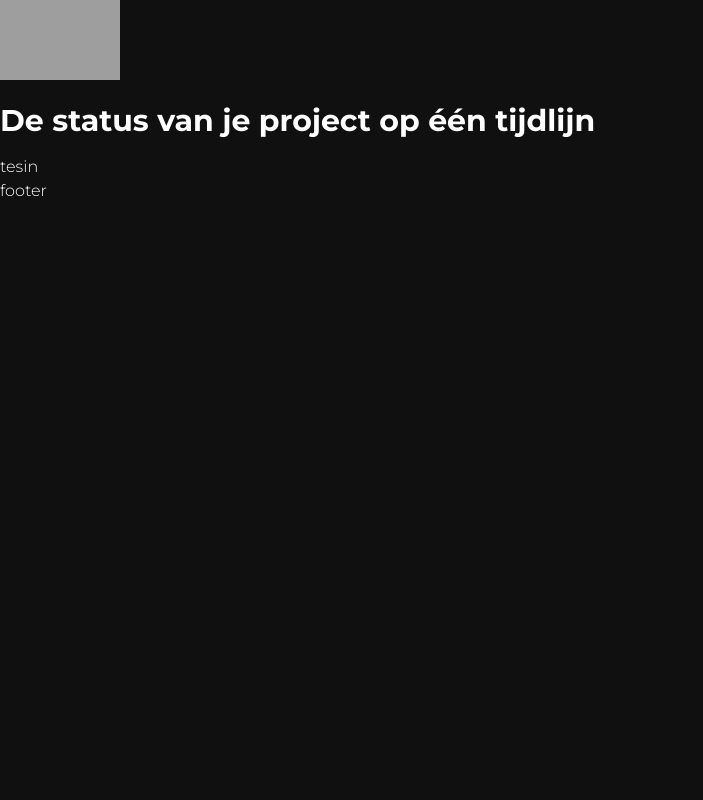
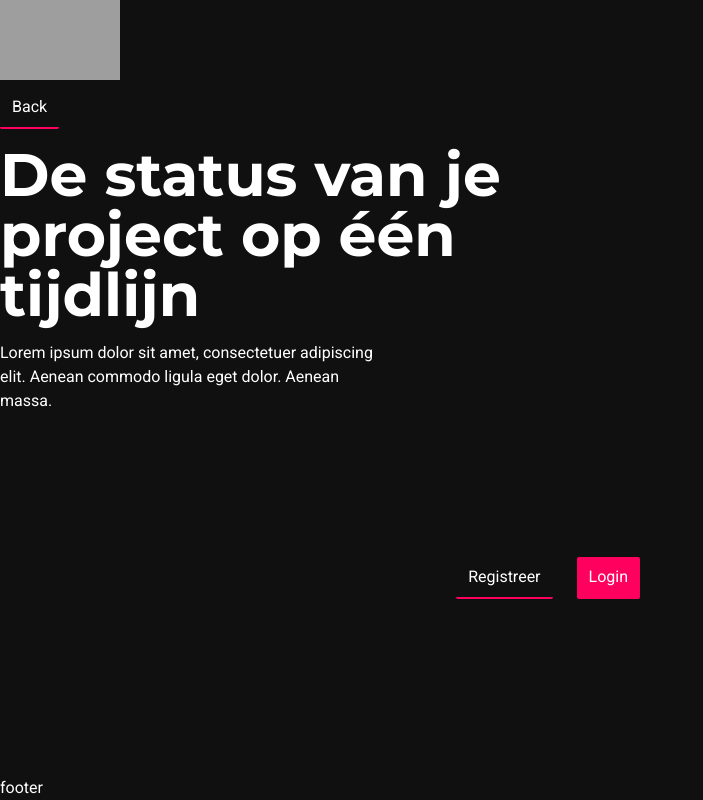
Before and after one commit to SANDR7/nan-timeline, a Next.js app: page / in a window 1280 px wide. Shown: the whole page, without its empty margins (0-703 px from the left). Built offline with nearby package versions, Linux system fonts and the light colour scheme; grey boxes are pictures that could not be loaded.

Commit message:
updated files

```diff
--- /dev/null
+++ b/components/functional/BackButton.jsx
@@ -0,0 +1,15 @@
+import React from "react";
+import { useRouter } from "next/router";
+import {capitalize} from '../../hooks/custom_methods'
+
+const BackButton = ({ name = "back"}) => {
+  const Router = useRouter();
+
+  return (
+    <button onClick={() => window.history.back()} className="custom-button-border">
+      {capitalize(name)}
+    </button>
+  );
+};
+
+export default BackButton;
--- /dev/null
+++ b/components/functional/RouteButton.jsx
@@ -0,0 +1,20 @@
+import React from "react";
+import { useRouter } from "next/router";
+
+const RouteButton = ({ route, name = "button", border = false }) => {
+  const Router = useRouter();
+  const curr_route = Router.pathname;
+  const next_route = route.toLowerCase();
+
+  return (
+    <button
+      onClick={() => Router.push(`${next_route || curr_route}`)}
+      title={name}
+      className={`${border ? "custom-button-border" : "custom-button"} `}
+    >
+      {name !== "" ? name : "button"}
+    </button>
+  );
+};
+
+export default RouteButton;
--- a/components/layout/content.jsx
+++ b/components/layout/content.jsx
@@ -1,4 +1,5 @@
 import React from "react";
+import BackButton from "../functional/BackButton";
 import Footer from "./footer";
 import Header from "./header";
 
@@ -6,7 +7,11 @@ const Content = ({ children }) => {
   return (
     <>
       <Header />
-      <main>{children}</main>
+      <BackButton />
+      <main className="grid grid-cols-6">
+        <div className="col-span-4 lg:w-9/12">{children}</div>
+        {/* <Graphic/> */}
+      </main>
       <Footer />
     </>
   );
--- a/components/layout/footer.jsx
+++ b/components/layout/footer.jsx
@@ -2,8 +2,9 @@ import React from 'react'
 
 const Footer = () => {
     return (
-        <footer>
+        <footer className="absolute bottom-0">
             footer
+
         </footer>
     )
 }
--- a/components/layout/partials/MainTitle.jsx
+++ b/components/layout/partials/MainTitle.jsx
@@ -1,7 +1,7 @@
 import React from "react";
 
 const MainTitle = ({ title = "De status van je project op één tijdlijn" }) => {
-  return <h2 className="font-bold text-3xl my-4">{title}</h2>;
+  return <h2 className="font-bold text-6xl my-4 font-montserrat">{title}</h2>;
 };
 
 export default MainTitle;
--- a/hooks/constants.js
+++ b/hooks/constants.js
@@ -1 +1,2 @@
 export const baseURL = "http://www.localhost/";
+export const tab_title = "NaN Timeline";
--- a/hooks/custom_methods.js
+++ b/hooks/custom_methods.js
@@ -0,0 +1,4 @@
+export const capitalize = (word) => {
+    const lower = word.toLowerCase();
+    return lower.charAt(0).toUpperCase() + lower.slice(1);
+  }
--- a/pages/_document.jsx
+++ b/pages/_document.jsx
@@ -16,7 +16,7 @@ class MyDocument extends Document {
           <link rel="icon" href="/favicon.ico" />
         </Head>
 
-        <body className="bg-background text-white container mx-auto font-montserrat">
+        <body className="bg-background text-white container mx-auto font-roboto">
           <Main />
           <NextScript />
         </body>
--- a/pages/index.jsx
+++ b/pages/index.jsx
@@ -2,7 +2,8 @@ import Head from "next/head";
 import { tab_title } from "../hooks/constants";
 
 import Content from "../components/layout/content";
-import MainTitle from '../components/layout/partials/MainTitle'
+import MainTitle from "../components/layout/partials/MainTitle";
+import RouteButton from "../components/functional/RouteButton";
 
 export default function Home() {
   return (
@@ -12,8 +13,17 @@ export default function Home() {
       </Head>
 
       <Content>
-        <MainTitle />
-        <h1>tesin</h1>
+        <div className="mb-36">
+          <MainTitle />
+          <p className="w-7/12">
+            Lorem ipsum dolor sit amet, consectetuer adipiscing elit. Aenean
+            commodo ligula eget dolor. Aenean massa.{" "}
+          </p>
+        </div>
+        <div className="flex justify-end gap-6">
+          <RouteButton route={"Registreer"} name="Registreer" border />
+          <RouteButton route={"login"} name="Login" />
+        </div>
       </Content>
     </>
   );
--- /dev/null
+++ b/pages/login.jsx
@@ -0,0 +1,26 @@
+import React from "react";
+import Head from "next/head";
+import { tab_title } from "../hooks/constants";
+import Content from "../components/layout/content";
+import MainTitle from "../components/layout/partials/MainTitle";
+
+import RouteButton from "../components/functional/RouteButton";
+
+const Login = () => {
+  return (
+    <>
+      <Head>
+        <title>{tab_title} | Login</title>
+      </Head>
+
+      <Content>
+        <MainTitle title="Login" />
+        <form>
+          <input type="submit" className="custom-button bg-red" />
+        </form>
+      </Content>
+    </>
+  );
+};
+
+export default Login;
--- /dev/null
+++ b/pages/registreer.jsx
@@ -0,0 +1,18 @@
+import Head from "next/head";
+import { tab_title } from "../hooks/constants";
+
+import Content from "../components/layout/content";
+import MainTitle from "../components/layout/partials/MainTitle";
+import RouteButton from "../components/functional/RouteButton";
+const Registreer = () => {
+  return (
+    <>
+      <Head>
+        <title>{tab_title} | Registreer</title>
+      </Head>
+      <Content>Sub</Content>
+    </>
+  );
+};
+
+export default Registreer;
```
